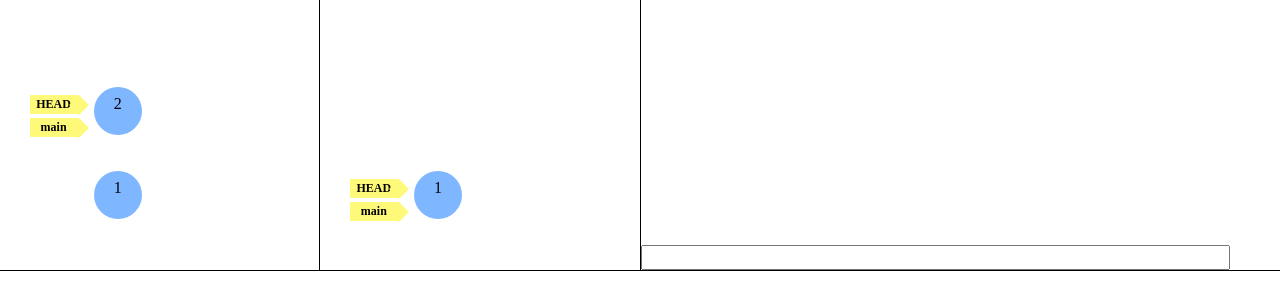
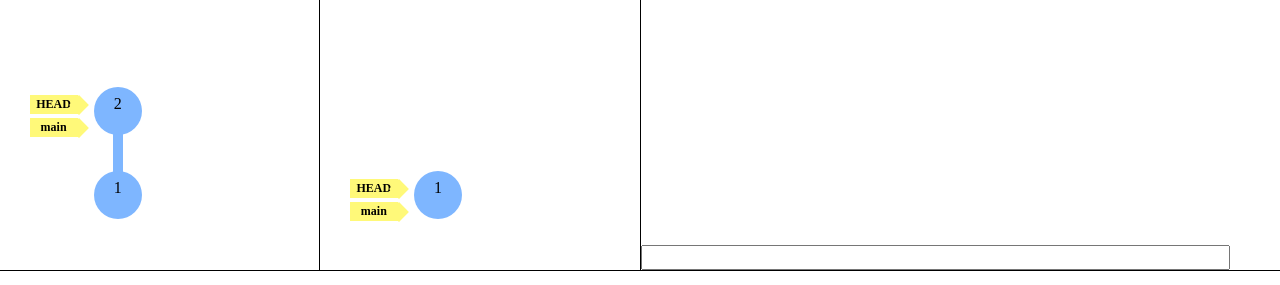
Before and after one commit to sangwoo-sean/gitter, a React (Vite) app: page / in a window 1280 px wide. Shown: the part 483-768 px from the top of the page. Built offline with nearby package versions, Linux system fonts and the light colour scheme.

Commit message:
draw lines between commits if exist

```diff
--- a/src/layout/GitGraph.tsx
+++ b/src/layout/GitGraph.tsx
@@ -12,32 +12,47 @@ interface GitGraphProps {
 export default function GitGraph(props: GitGraphProps) {
   const { leftGraph, rightGraph } = props;
 
-  const drawCommit = (commit: CommitCls | null) => {
+  const drawCommit = (commit: CommitCls | null, row: number, col: number, graph: Array<Array<CommitCls | null>>) => {
     if (!commit) return <Commit exist={false} id={null}></Commit>;
 
-    return <Commit branches={commit.branches} id={commit.id}></Commit>;
+    let toTop = false;
+    let toTopLeft = false;
+    let toTopRight = false;
+
+    // draw line to top if commit exist
+    if (row > 0 && !!graph[row - 1][col]) {
+      toTop = true;
+    }
+
+    // draw line to top left if commit exist
+    if (row > 0 && col > 0 && !!graph[row - 1][col - 1]) {
+      toTopLeft = true;
+    }
+
+    // draw line to right if commit exist
+    if (row > 0 && col + 1 < graph[0].length && !!graph[row - 1][col + 1]) {
+      toTopRight = true;
+    }
+
+    return <Commit branches={commit.branches} id={commit.id} toTop={toTop} toTopLeft={toTopLeft} toTopRight={toTopRight}></Commit>;
+  };
+
+  const drawGraph = (graph: Array<Array<CommitCls | null>>) => {
+    const reversedGraph = [...graph].reverse();
+
+    return reversedGraph.map((commits, row) => (
+      <tr key={row}>
+        {commits.map((commit, col) => (
+          <StyledTd key={col}>{drawCommit(commit, row, col, reversedGraph)}</StyledTd>
+        ))}
+      </tr>
+    ));
   };
 
   return (
     <Styled>
-      <LeftGraph>
-        {leftGraph.reverse().map((commits, index) => (
-          <tr key={index}>
-            {commits.map((commit, inner_index) => (
-              <StyledTd key={inner_index}>{drawCommit(commit)}</StyledTd>
-            ))}
-          </tr>
-        ))}
-      </LeftGraph>
-      <RightGraph>
-        {rightGraph.reverse().map((commits, index) => (
-          <tr key={index}>
-            {commits.map((commit, inner_index) => (
-              <StyledTd key={inner_index}>{drawCommit(commit)}</StyledTd>
-            ))}
-          </tr>
-        ))}
-      </RightGraph>
+      <LeftGraph>{drawGraph(leftGraph)}</LeftGraph>
+      <RightGraph>{drawGraph(rightGraph)}</RightGraph>
     </Styled>
   );
 }
```
